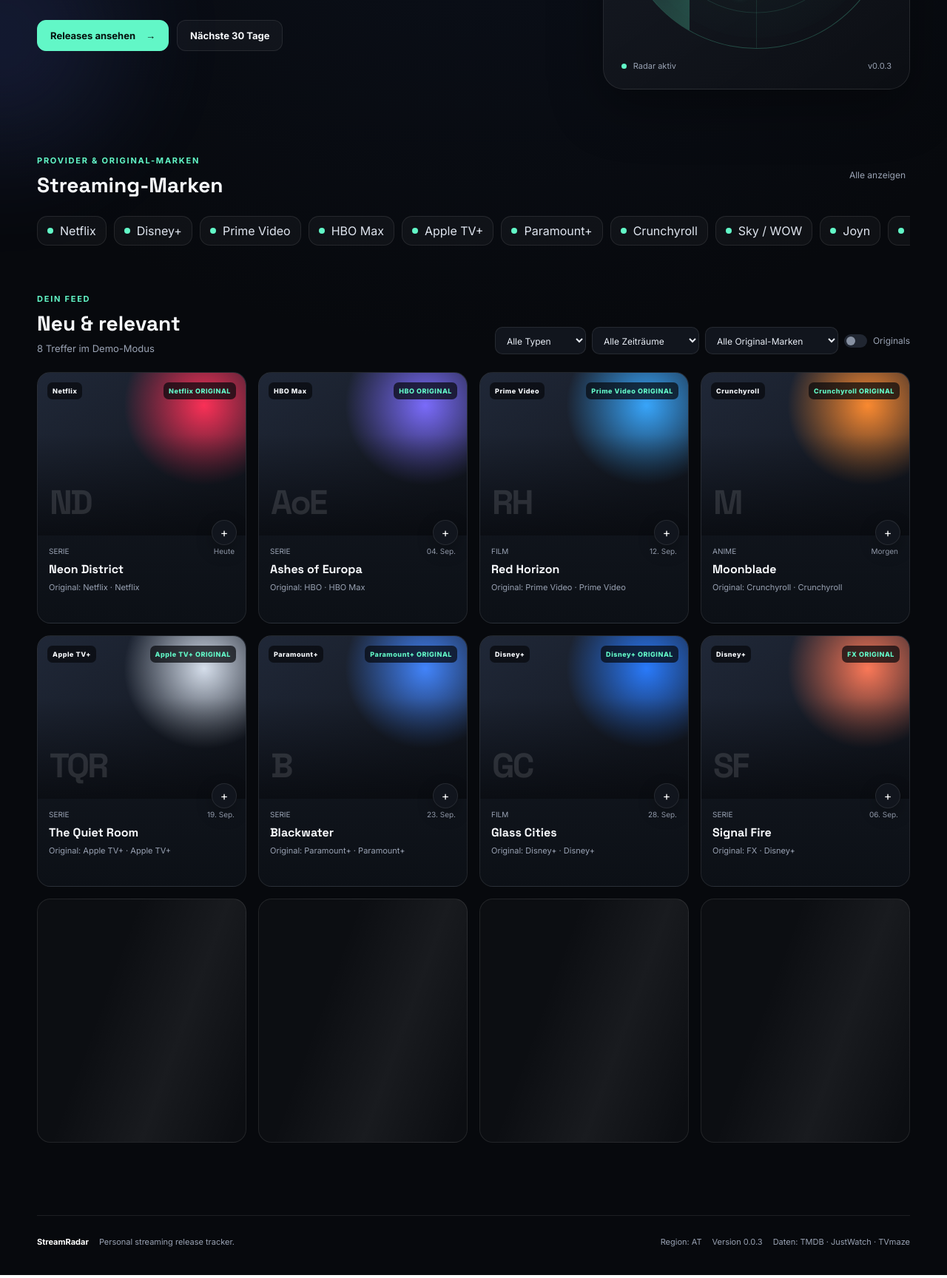
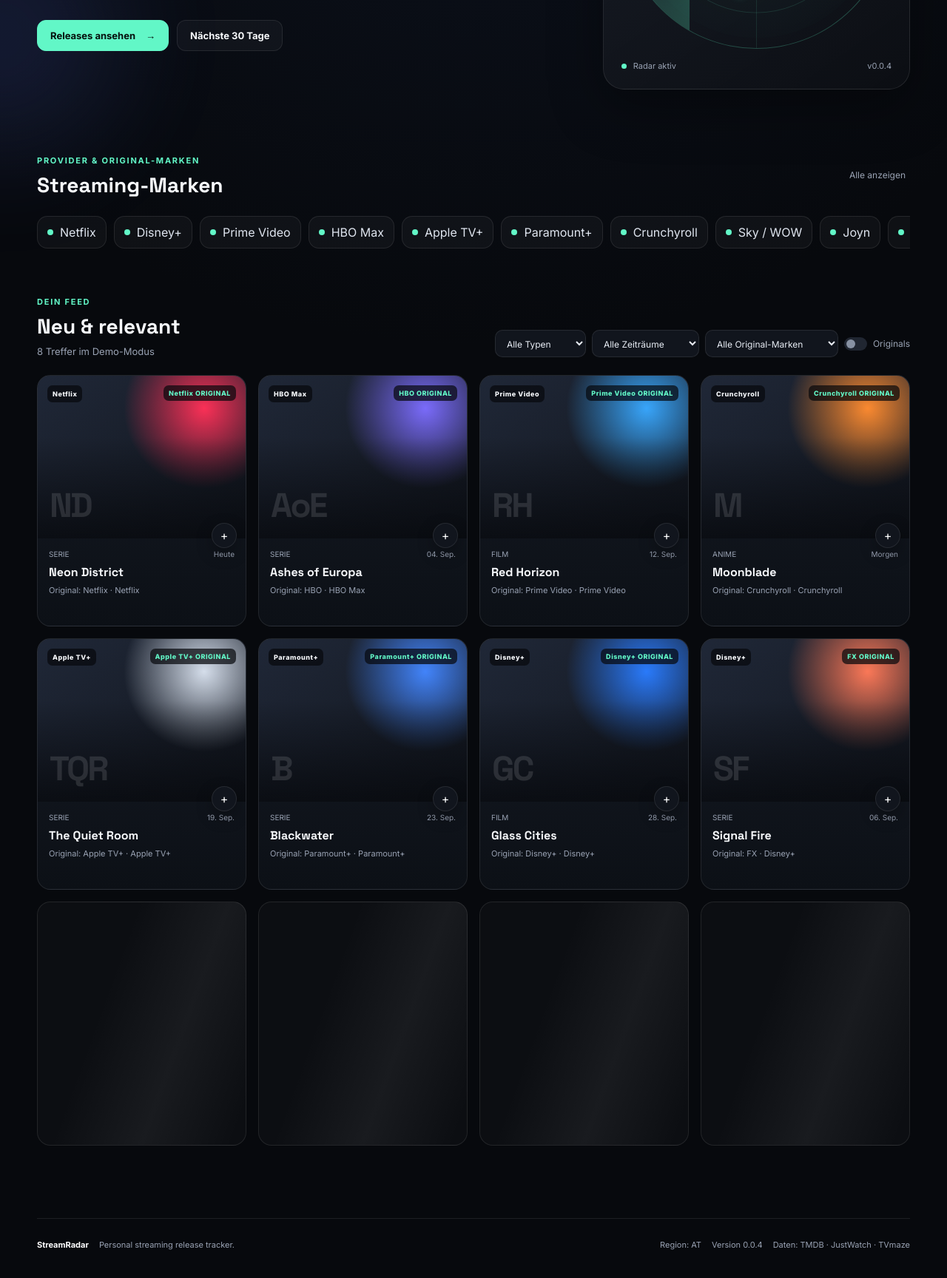
Before and after one commit to Homiiboy/StreamRadar, a plain HTML site: page index.html in a window 1280 px wide. Shown: the part 511-2239 px from the top of the page at 74% size. Drawn offline with Linux system fonts and the light colour scheme.

Commit message:
chore: present StreamRadar v0.0.4

```diff
--- a/index.html
+++ b/index.html
@@ -12,6 +12,7 @@
   <link href="https://fonts.googleapis.com/css2?family=Inter:wght@400;500;600;700;800&family=Space+Grotesk:wght@600;700&display=swap" rel="stylesheet" />
   <link rel="stylesheet" href="styles.css" />
   <link rel="stylesheet" href="v003.css" />
+  <link rel="stylesheet" href="v004.css" />
 </head>
 <body>
   <div class="ambient ambient-one"></div><div class="ambient ambient-two"></div>
@@ -25,20 +26,20 @@
 
   <main>
     <section class="hero shell"><div class="hero-copy"><div class="eyebrow"><span class="live-dot"></span> RELEASE RADAR · ÖSTERREICH</div><h1>Alles Neue.<br /><span>Ein Radar.</span></h1><p>Filme, Serien, Originals und neue Staffeln – getrennt nach Herkunft und tatsächlicher Streaming-Verfügbarkeit in Österreich.</p><div class="hero-actions"><button class="primary-button" data-jump="releases">Releases ansehen <span>→</span></button><button class="ghost-button" id="showUpcoming">Nächste 30 Tage</button></div></div>
-      <div class="radar-card" aria-label="StreamRadar Übersicht"><div class="radar-grid"><span class="ring ring-1"></span><span class="ring ring-2"></span><span class="ring ring-3"></span><span class="cross x"></span><span class="cross y"></span><span class="sweep"></span><span class="blip b1"></span><span class="blip b2"></span><span class="blip b3"></span><span class="blip b4"></span><div class="radar-center"><strong id="heroReleaseCount">0</strong><small>RELEASES</small></div></div><div class="radar-footer"><span><i></i> <span id="radarState">Radar aktiv</span></span><span>v0.0.3</span></div></div>
+      <div class="radar-card" aria-label="StreamRadar Übersicht"><div class="radar-grid"><span class="ring ring-1"></span><span class="ring ring-2"></span><span class="ring ring-3"></span><span class="cross x"></span><span class="cross y"></span><span class="sweep"></span><span class="blip b1"></span><span class="blip b2"></span><span class="blip b3"></span><span class="blip b4"></span><div class="radar-center"><strong id="heroReleaseCount">0</strong><small>RELEASES</small></div></div><div class="radar-footer"><span><i></i> <span id="radarState">Radar aktiv</span></span><span>v0.0.4</span></div></div>
     </section>
 
-    <section class="shell services-section" aria-labelledby="servicesTitle"><div class="section-heading compact"><div><span class="section-kicker">PROVIDER & ORIGINAL-MARKEN</span><h2 id="servicesTitle">Streaming-Marken</h2></div><button class="text-button" id="resetServices">Alle anzeigen</button></div><div class="service-strip" id="serviceStrip" aria-label="Streaming-Anbieter filtern"></div></section>
+    <section class="shell services-section" aria-labelledby="servicesTitle"><div class="section-heading compact"><div><span class="section-kicker">PROVIDER & ORIGINAL-MARKEN</span><h2 id="servicesTitle">Streaming-Marken</h2></div><button class="text-button" id="resetServices">Alle anzeigen</button></div><div class="service-strip" id="serviceStrip" aria-label="Streaming-Anbieter und Original-Marken filtern"></div></section>
 
     <section class="shell release-section" id="releases"><div class="section-heading"><div><span class="section-kicker" id="viewKicker">DEIN FEED</span><h2 id="viewTitle">Neu & relevant</h2><p id="resultSummary">Releases werden vorbereitet …</p></div><div class="filters"><select id="typeFilter" aria-label="Medientyp filtern"><option value="all">Alle Typen</option><option value="series">Serien</option><option value="movie">Filme</option><option value="anime">Anime</option></select><select id="periodFilter" aria-label="Zeitraum filtern"><option value="all">Alle Zeiträume</option><option value="today">Heute</option><option value="week">Diese Woche</option><option value="month">Dieser Monat</option><option value="upcoming">Demnächst</option></select><select id="brandFilter" aria-label="Original-Marke filtern"><option value="all">Alle Original-Marken</option></select><label class="toggle-filter" id="originalsFilter"><input type="checkbox" id="originalsOnly" /><span></span> Originals</label></div></div>
       <div class="release-grid" id="releaseGrid"></div><div class="loading-grid" id="loadingGrid" hidden aria-label="Releases werden geladen"><span></span><span></span><span></span><span></span></div><div class="empty-state" id="emptyState" hidden><div>◎</div><h3>Keine Treffer auf dem Radar</h3><p>Ändere deine Filter oder suche nach einem anderen Titel.</p><button class="ghost-button" id="clearFilters">Filter zurücksetzen</button></div>
     </section>
   </main>
 
-  <footer class="shell footer"><div><strong>StreamRadar</strong><span>Personal streaming release tracker.</span></div><div class="footer-meta"><span>Region: AT</span><span>Version 0.0.3</span><span>Daten: TMDB · JustWatch · TVmaze</span></div></footer>
+  <footer class="shell footer"><div><strong>StreamRadar</strong><span>Personal streaming release tracker.</span></div><div class="footer-meta"><span>Region: AT</span><span>Version 0.0.4</span><span>Daten: TMDB · JustWatch · TVmaze</span></div></footer>
 
   <dialog id="detailDialog" class="detail-dialog"><button class="dialog-close" id="dialogClose" aria-label="Detailansicht schließen">×</button><div id="dialogContent"></div></dialog>
-  <dialog id="settingsDialog" class="settings-dialog"><button class="dialog-close" id="settingsClose" aria-label="Einstellungen schließen">×</button><div class="settings-content"><span class="section-kicker">DATENQUELLE</span><h2>TMDB verbinden</h2><p>Trage deinen <strong>API Read Access Token</strong> von TMDB ein. Er wird ausschließlich in deinem Browser gespeichert und niemals in dieses GitHub-Repository geschrieben.</p><label class="token-field"><span>API Read Access Token</span><input type="password" id="tmdbToken" placeholder="eyJhbGciOiJIUzI1NiJ9…" autocomplete="off" spellcheck="false" /></label><div class="settings-status" id="settingsStatus">Noch nicht verbunden.</div><div class="settings-actions"><button class="primary-button" id="saveToken">Verbinden & laden</button><button class="ghost-button" id="clearToken">Token entfernen</button></div><div class="settings-note"><strong>v0.0.3:</strong> TMDB liefert Metadaten und Provider; TVmaze ergänzt Episoden und neue Staffeln. Originals werden heuristisch über Networks/Studios erkannt.</div></div></dialog>
+  <dialog id="settingsDialog" class="settings-dialog"><button class="dialog-close" id="settingsClose" aria-label="Einstellungen schließen">×</button><div class="settings-content"><span class="section-kicker">DATENQUELLE</span><h2>TMDB verbinden</h2><p>Trage deinen <strong>API Read Access Token</strong> von TMDB ein. Er wird ausschließlich in deinem Browser gespeichert und niemals in dieses GitHub-Repository geschrieben.</p><label class="token-field"><span>API Read Access Token</span><input type="password" id="tmdbToken" placeholder="eyJhbGciOiJIUzI1NiJ9…" autocomplete="off" spellcheck="false" /></label><div class="settings-status" id="settingsStatus">Noch nicht verbunden.</div><div class="settings-actions"><button class="primary-button" id="saveToken">Verbinden & laden</button><button class="ghost-button" id="clearToken">Token entfernen</button></div><div class="settings-note"><strong>v0.0.4:</strong> Provider- und Original-Network-Logos werden dynamisch aus TMDB geladen. TVmaze ergänzt Episoden und neue Staffeln; Originals werden heuristisch über Networks/Studios erkannt.</div></div></dialog>
 
   <script src="tmdb.js" defer></script><script src="tvmaze.js" defer></script><script src="app.js" defer></script>
 </body>
```
